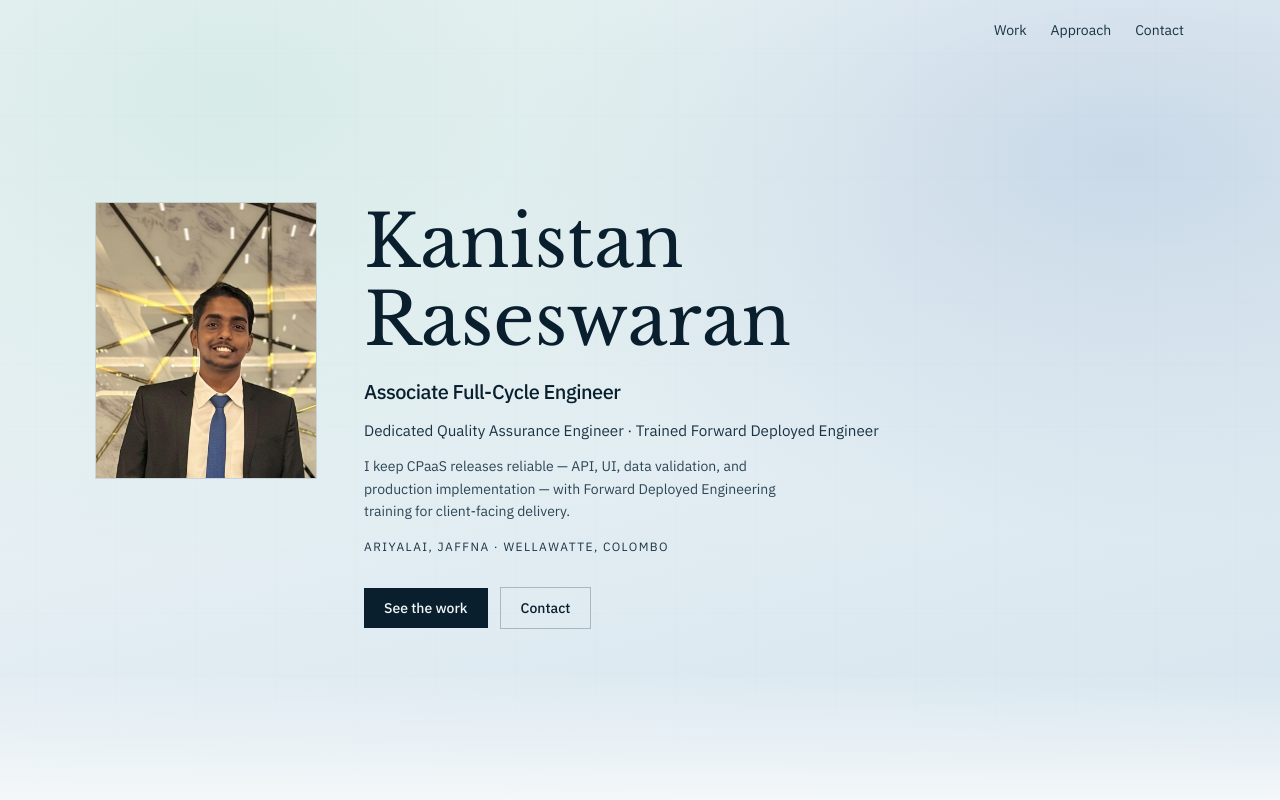
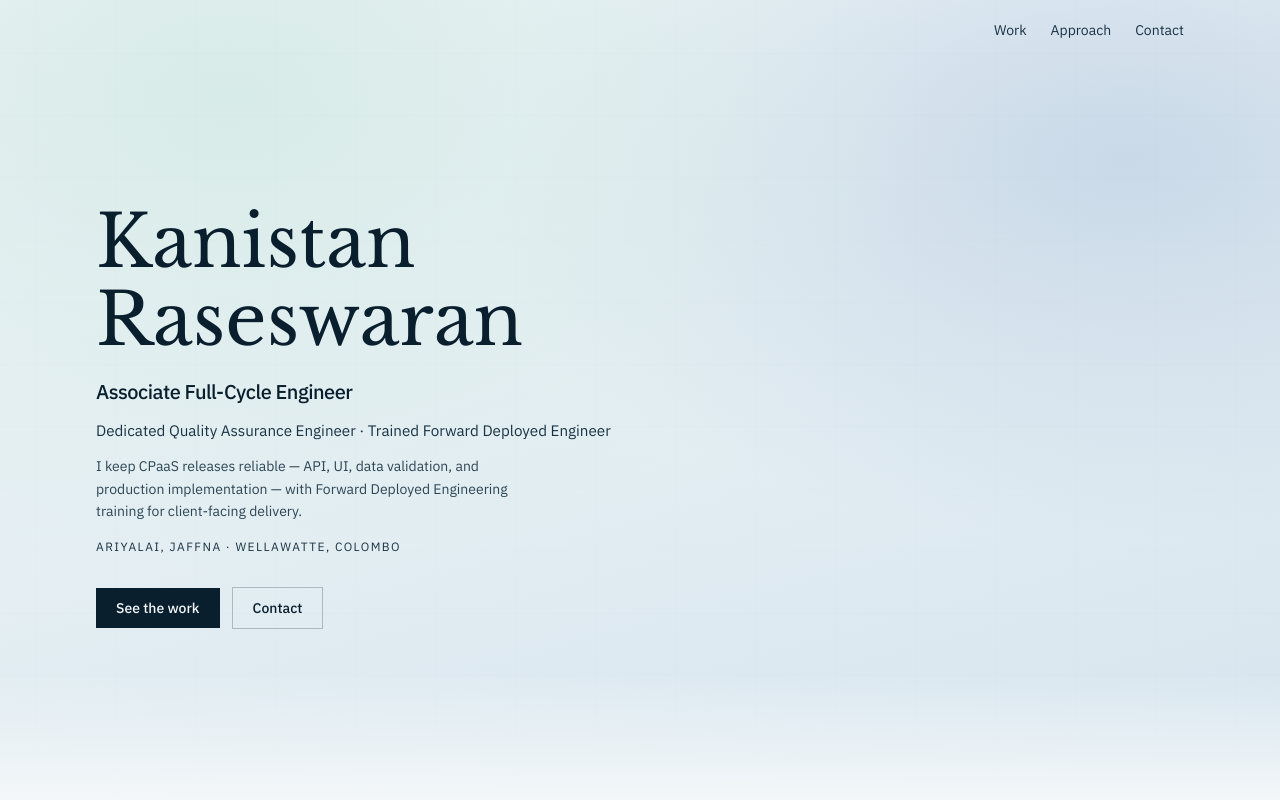
Before and after one commit to Raseswaran-Kanistan/portfolio, a React (Vite) app: page / in a window 1280 px wide. Shown: the top 800 px of the page. Built offline with nearby package versions, Linux system fonts and the light colour scheme.

Commit message:
Remove the hero portrait from the portfolio.
Co-authored-by: Cursor <cursoragent@cursor.com>

```diff
--- a/src/components/Hero.tsx
+++ b/src/components/Hero.tsx
@@ -10,28 +10,7 @@ export function Hero() {
     >
       <SignalField />
 
-      <div className="section-pad relative z-10 grid w-full items-start gap-10 md:grid-cols-[200px_minmax(0,1fr)] md:gap-10 lg:grid-cols-[220px_minmax(0,1fr)] lg:gap-12">
-        {/* 4:5 formal portrait — aligned to the top of the name block */}
-        <motion.div
-          className="mx-auto w-[168px] shrink-0 md:mx-0 md:w-full"
-          initial={{ opacity: 0, y: 16 }}
-          animate={{ opacity: 1, y: 0 }}
-          transition={{ duration: 0.75, delay: 0.1, ease: easeOut }}
-        >
-          <div className="relative aspect-[4/5] overflow-hidden bg-mist ring-1 ring-ink/12">
-            <img
-              src={`${import.meta.env.BASE_URL}portrait.jpg`}
-              alt="Kanistan Raseswaran"
-              width={800}
-              height={1000}
-              className="h-full w-full object-cover object-center"
-              decoding="async"
-              fetchPriority="high"
-            />
-          </div>
-        </motion.div>
-
-        <div className="min-w-0">
+      <div className="section-pad relative z-10 w-full max-w-3xl">
         <motion.p
           className="font-display mb-5 text-[clamp(2.4rem,6.5vw,4.5rem)] leading-[1.08] text-ink text-balance"
           initial={{ opacity: 0, y: 24 }}
@@ -86,7 +65,6 @@ export function Hero() {
           </a>
         </motion.div>
       </div>
-      </div>
     </section>
   )
 }
```
Also changed, not shown: public/portrait.jpg (deleted). Lines whose indentation alone changed are shown as unchanged.
